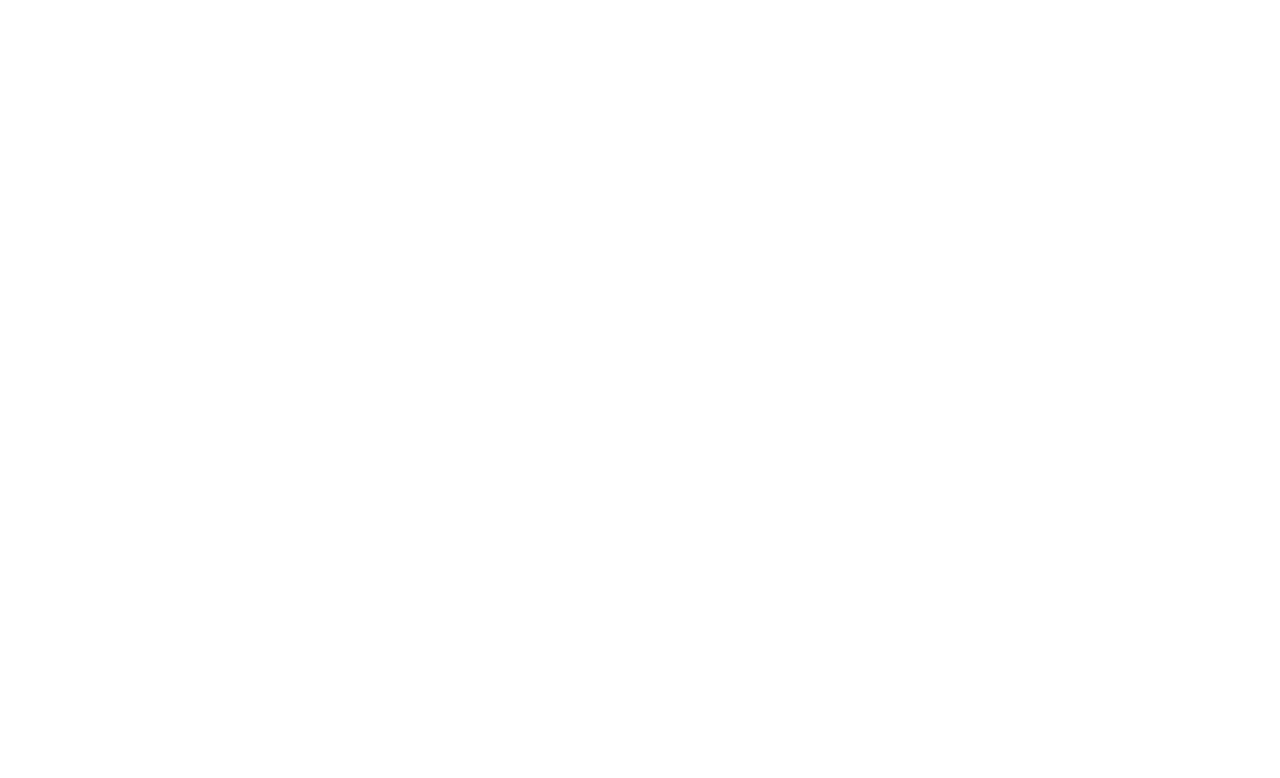
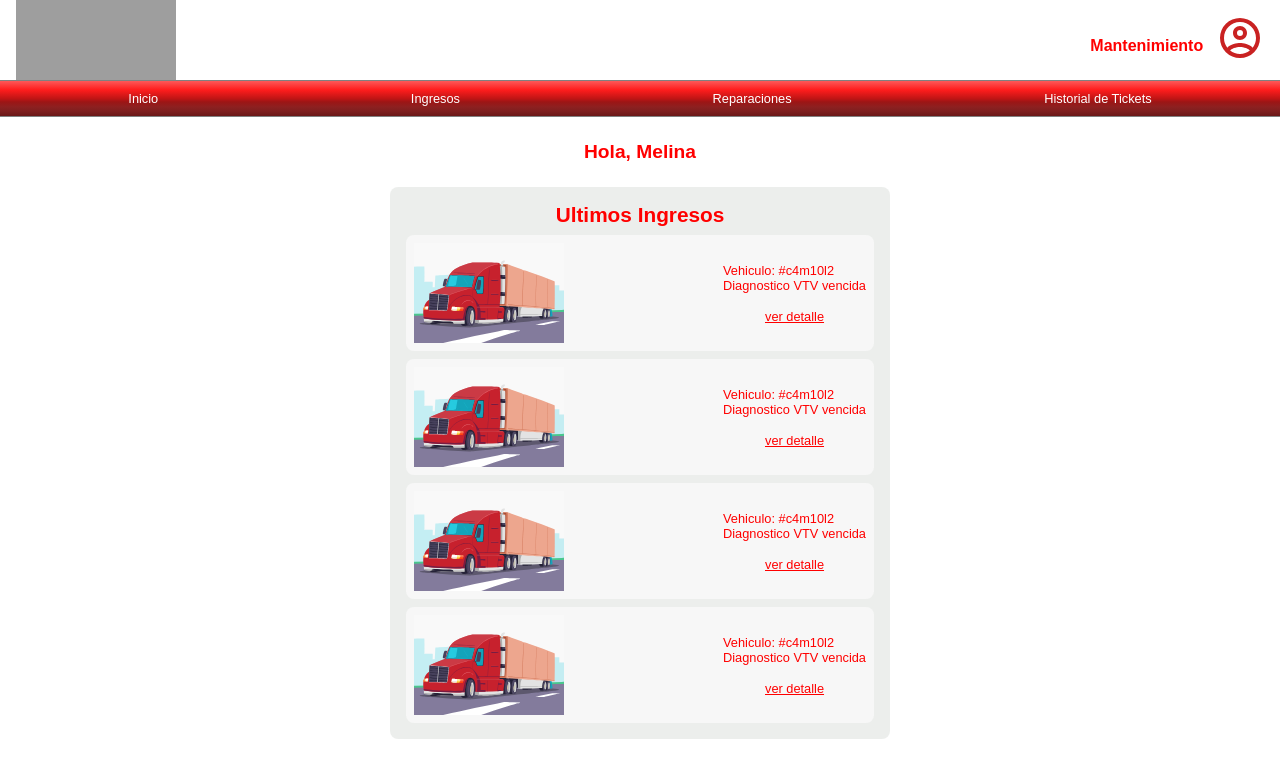
Before and after one commit to imdaviddev/tp-final-laboratorio-frontend, a React (Vite) app: page /mantenimiento in a window 1280 px wide. Before the commit this address had no page. Shown: the top 778 px of the page. Built offline with nearby package versions, Linux system fonts and the light colour scheme; grey boxes are pictures that could not be loaded.

Commit message:
Diseño Inicio

```diff
--- a/src/components/HeaderComponent/Header.tsx
+++ b/src/components/HeaderComponent/Header.tsx
@@ -47,8 +47,22 @@ const NavbarGerencia = () => {
   )
 }
 
+const NavbarMantenimiento = () => {
+  return (
+    <nav className="header-bottom">
+      <ul>
+        <li>Inicio</li>
+        <li>Ingresos</li>
+        <li>Reparaciones</li>
+        <li>Historial de Tickets</li>
+      </ul>
+    </nav>
+
+  )
+}
+
 const roles: string[] = [
-  "Cliente", "Supervisor", "Gerente"
+  "Cliente", "Supervisor", "Gerente", "Mantenimiento"
 ]
 
 interface Props {
@@ -61,6 +75,7 @@ const Header: React.FC<Props> = ({ rol }) => {
       <div className="logo-amazona"></div>
       <div className="perfil">
         {rol=="Supervisor"? <p>Supervisor</p> : null}
+        {rol=="Mantenimiento"? <p>Mantenimiento</p> : null}
         <div className="imagen-de-perfil">
            <MdiAccountCircleOutline width={'100%'} height={'100%'} />
         </div>
@@ -69,6 +84,7 @@ const Header: React.FC<Props> = ({ rol }) => {
     {rol == "Cliente" ? <NavbarCliente/> : null}
     {rol == "Supervisor" ? <NavbarSupervisor/> : null}
     {rol == "Gerente" ? <NavbarGerencia/> : null}
+    {rol == "Mantenimiento" ? <NavbarMantenimiento/> : null}
   </div>
 }
 
--- /dev/null
+++ b/src/pages/ComponentsUI/index.tsx
@@ -0,0 +1,152 @@
+import { styled } from "styled-components"
+
+export const TituloPage = styled.div`
+    width: 100%;
+    text-align: center;
+    padding: 1.5rem 0;
+    font-weight: bold;
+    font-size: 1.2rem;
+`
+
+export const Titulo = styled.div`
+    text-align: center;
+    font-weight: bold;
+    font-size: 1.2rem;
+`
+export const TituloDescripcion = styled.p`
+    font-size: 1rem;
+    font-weight: 1.2rem;
+    text-align: center;
+`
+export const ContainerControles = styled.div`
+    background-color: #c4c1c1;
+    padding: 1rem;
+    flex: 1;
+    margin: 0 1rem 1rem 1rem;
+    border-radius: 0.5rem;
+    display: flex;
+    flex-direction: column;
+`
+
+export const Button = styled.button`
+    color: white;
+    background-color: #c33c3c;
+    border-radius: 0.2rem;
+    box-shadow: 0 2px 0 0 gray;
+    height: min-content;
+    padding: 0.2rem 1rem;
+    border: solid 1px #9c9c9e;
+    font-size: 0.7rem;
+`
+
+export const Row = styled.div`
+    display: flex;
+    flex-direction: row;
+    align-items: center;
+    justify-content: center;
+    gap: 1rem;
+    margin-bottom: 1rem;
+`
+
+export const Controles = styled.div`
+    width: 100%;
+    display: flex;
+    flex-direction: row;
+    justify-content: space-between;
+    flex: 1;
+    gap: 0.5rem;
+`;
+
+export const Container = styled.div`
+    flex: 1;
+    display: flex;
+    flex-direction: column;
+    align-items: center;
+`
+
+export const ControlesConfirmar = styled.div`
+    display: flex;
+    gap: 1rem;
+    flex-direction: row;
+    flex: 1;
+`
+
+export interface PropsButtonControl {
+    texto: string
+    accion: () => void
+}
+
+export const WrapperButtonControl = styled.div`
+    border: none;
+    color: white;
+    background-color: gray;
+    padding: 0 0.5rem;
+    display: flex;
+    flex-direction: row;
+    align-items: center;
+    border-radius: 0.5rem;
+    min-width: 200px;
+    > p {
+       text-align: center;
+       flex: 1;
+       font-size: 0.7rem;
+    }
+
+    > button {
+        background-color: #a80f0f;
+        color: red;
+        border-radius: 0.5rem;
+        padding: 0.6rem 1rem;
+        font-size: 1.2rem;
+        border: none;
+    }
+`
+
+export const ButtonControl: React.FC<PropsButtonControl> = (props) => {
+    return <WrapperButtonControl>
+        <p>{props.texto}</p>
+        <button onClick={props.accion}>+</button>
+    </WrapperButtonControl>
+}
+
+export const WrapperListaPaquetes = styled.ul`
+    display: flex;
+    flex-direction: column;
+    gap: 0.5rem;
+    align-items: center;
+    background-color: gray;
+    margin-top: 0.6rem;
+    border-radius: 0.5rem;
+    width: 100%;
+    padding: 0.5rem;
+
+    > li {
+        font-size: 0.9rem;
+        text-align: center;
+        color: white;
+    }
+`
+
+export const ListaPaquetesIngresados = () => {
+    const lista = [
+        {
+            id: 10,
+            direccion: "avenida 25",
+        },
+        {
+            id: 11,
+            direccion: "avenida 28",
+        },
+        {
+            id: 15,
+            direccion: "la casa de PEPE",
+        }
+    ]
+
+    return <WrapperListaPaquetes>
+        {lista.map(paqueteIngresado => {
+            return <li>{paqueteIngresado.id} <br/> {paqueteIngresado.direccion}</li>
+        })}
+
+    </WrapperListaPaquetes>
+}
--- /dev/null
+++ b/src/pages/Mantenimiento/MantenimientoHistorial.tsx
@@ -0,0 +1,7 @@
+const MantenimientoHistorial = () => {
+  return <>
+
+  </>
+}
+
+export default MantenimientoHistorial
--- /dev/null
+++ b/src/pages/Mantenimiento/MantenimientoInicio.tsx
@@ -0,0 +1,110 @@
+import { styled } from 'styled-components'
+import { TituloDescripcion, TituloPage } from '../ComponentsUI'
+import camionRojo from '../../../Imagenes/camion.svg';
+
+
+const ContainerGeneral = styled.div`
+    display: flex;
+    flex-direction: column;
+    padding: 1rem;
+    align-items: center;
+    gap: 0.5rem;
+    background-color: #e8eae8cc;
+    align-self: center;
+    max-width: 500px;
+    border-radius: 0.5rem;
+    width: 100%;
+`
+
+const FilaGeneral = styled.div`
+  display: flex;
+  flex-direction: row;
+  justify-content: space-between;
+  padding: 0.5rem;
+  align-items: center;
+  width: 100%;
+  background-color: #f9f9f9e3;
+  border-radius: 0.5rem;
+`
+
+const BoxGeneral = styled.div`
+  display: flex;
+  flex-direction: column;
+  align-items: center;
+  justify-content: center;
+  font-size: 0.8rem;
+  max-width: 150px;
+  border-radius: 0.5rem;
+`
+
+const VerDetalle = () => {
+  return <p style={{
+    color: 'red',
+    textDecoration: 'underline',
+  }}>ver detalle</p>
+}
+
+const MantenimientoInicio = () => {
+
+  return <>
+    <TituloPage>
+        Hola, Melina
+    </TituloPage>
+    <ContainerGeneral>
+         <TituloDescripcion style={{fontWeight: 'bold', fontSize: '1.3rem'}}>
+           Ultimos Ingresos
+         </TituloDescripcion>
+        <FilaGeneral>
+          <BoxGeneral>
+            <img src={camionRojo} alt="Camión Rojo" style={{ width: '100%', height: '100%' }} />
+          </BoxGeneral>
+          <BoxGeneral>
+             <div style={{marginBottom: '1rem'}}>
+              <p>Vehiculo: #c4m10l2</p>
+              <p>Diagnostico VTV vencida</p>
+            </div>
+            <VerDetalle/>
+          </BoxGeneral>
+        </FilaGeneral>
+        <FilaGeneral>
+          <BoxGeneral>
+            <img src={camionRojo} alt="Camión Rojo" style={{ width: '100%', height: '100%' }} />
+          </BoxGeneral>
+          <BoxGeneral>
+             <div style={{marginBottom: '1rem'}}>
+              <p>Vehiculo: #c4m10l2</p>
+              <p>Diagnostico VTV vencida</p>
+            </div>
+            <VerDetalle/>
+          </BoxGeneral>
+        </FilaGeneral>
+        <FilaGeneral>
+          <BoxGeneral>
+            <img src={camionRojo} alt="Camión Rojo" style={{ width: '100%', height: '100%' }} />
+          </BoxGeneral>
+          <BoxGeneral>
+             <div style={{marginBottom: '1rem'}}>
+              <p>Vehiculo: #c4m10l2</p>
+              <p>Diagnostico VTV vencida</p>
+            </div>
+            <VerDetalle/>
+          </BoxGeneral>
+        </FilaGeneral>
+        <FilaGeneral>
+          <BoxGeneral>
+            <img src={camionRojo} alt="Camión Rojo" style={{ width: '100%', height: '100%' }} />
+          </BoxGeneral>
+          <BoxGeneral>
+             <div style={{marginBottom: '1rem'}}>
+              <p>Vehiculo: #c4m10l2</p>
+              <p>Diagnostico VTV vencida</p>
+            </div>
+            <VerDetalle/>
+          </BoxGeneral>
+        </FilaGeneral>
+    </ContainerGeneral>
+
+  </>
+}
+
+export default MantenimientoInicio
--- /dev/null
+++ b/src/pages/Mantenimiento/Mantenimientoingresos.tsx
@@ -0,0 +1,11 @@
+import { TituloPage } from '../ComponentsUI'
+
+const Mantenimientoingresos = () => {
+  return <>
+    <TituloPage>
+        Hola, Val
+    </TituloPage>
+  </>
+}
+
+export default Mantenimientoingresos
--- /dev/null
+++ b/src/pages/Mantenimiento/index.tsx
@@ -0,0 +1,45 @@
+import MantenimientoInicio from "./MantenimientoInicio";
+import MantenimientoHistorial from "./MantenimientoHistorial";
+
+import { styled } from 'styled-components';
+import Header from '../../components/HeaderComponent/Header';
+import { Outlet } from 'react-router-dom';
+
+const PageContainer = styled.div`
+    display: flex;
+    flex-direction: column;
+    flex: 1;
+    color: red;
+
+    font-family: sans-serif;
+`;
+
+const WrapperCenterItems = styled.div`
+  display: flex;
+  flex-direction: column;
+  align-items: center;
+  width: 100%;
+  max-width: 600px;
+  align-self: center;
+`
+
+
+const MantenimientoPageLayout = () => {
+  return <PageContainer>
+    <Header rol="Mantenimiento"/>
+
+    {/** Acá iran las diferentes areas de Supervision */}
+    <WrapperCenterItems>
+      <Outlet/>
+    </WrapperCenterItems>
+
+  </PageContainer>
+}
+
+
+export {
+    MantenimientoInicio,
+    MantenimientoHistorial
+}
+
+export default MantenimientoPageLayout
--- a/src/routes/index.tsx
+++ b/src/routes/index.tsx
@@ -5,6 +5,8 @@ import GerenciaHomePage from '../pages/gerencia/gerencia';
 import ReportesGerencia from '../pages/reportesGerencia/ReportesGerencia';
 import ControlesGerencia from '../pages/controlesGerencia/ControlesGerencia';
 import { SupervisionConductoresPage, SupervisionCrearRecorridoPage, SupervisionHomePage, SupervisionPageLayout, SupervisionReportesPage, SupervisionVehiculosPage } from '../pages/Supervision';
+import MantenimientoPageLayout, { MantenimientoInicio } from '../pages/Mantenimiento';
+import Mantenimientoingresos from '../pages/Mantenimiento/Mantenimientoingresos';
 
 const Router = () => {
   return <>
@@ -22,6 +24,10 @@ const Router = () => {
         <Route element={<SupervisionVehiculosPage/>} path='vehiculos'/>
         <Route element={<SupervisionReportesPage/>} path='reportes'/>
       </Route>
+      <Route element={<MantenimientoPageLayout/>} path='/mantenimiento'>
+          <Route index element={<MantenimientoInicio/>}/>
+          <Route element={<Mantenimientoingresos/>} path='ingresos'/>
+      </Route>
     </Routes>
   </BrowserRouter>
   </>
```
Also changed, not shown: src/pages/Mantenimiento/MantenimientoReparaciones.tsx (added, +11 -0 lines).
